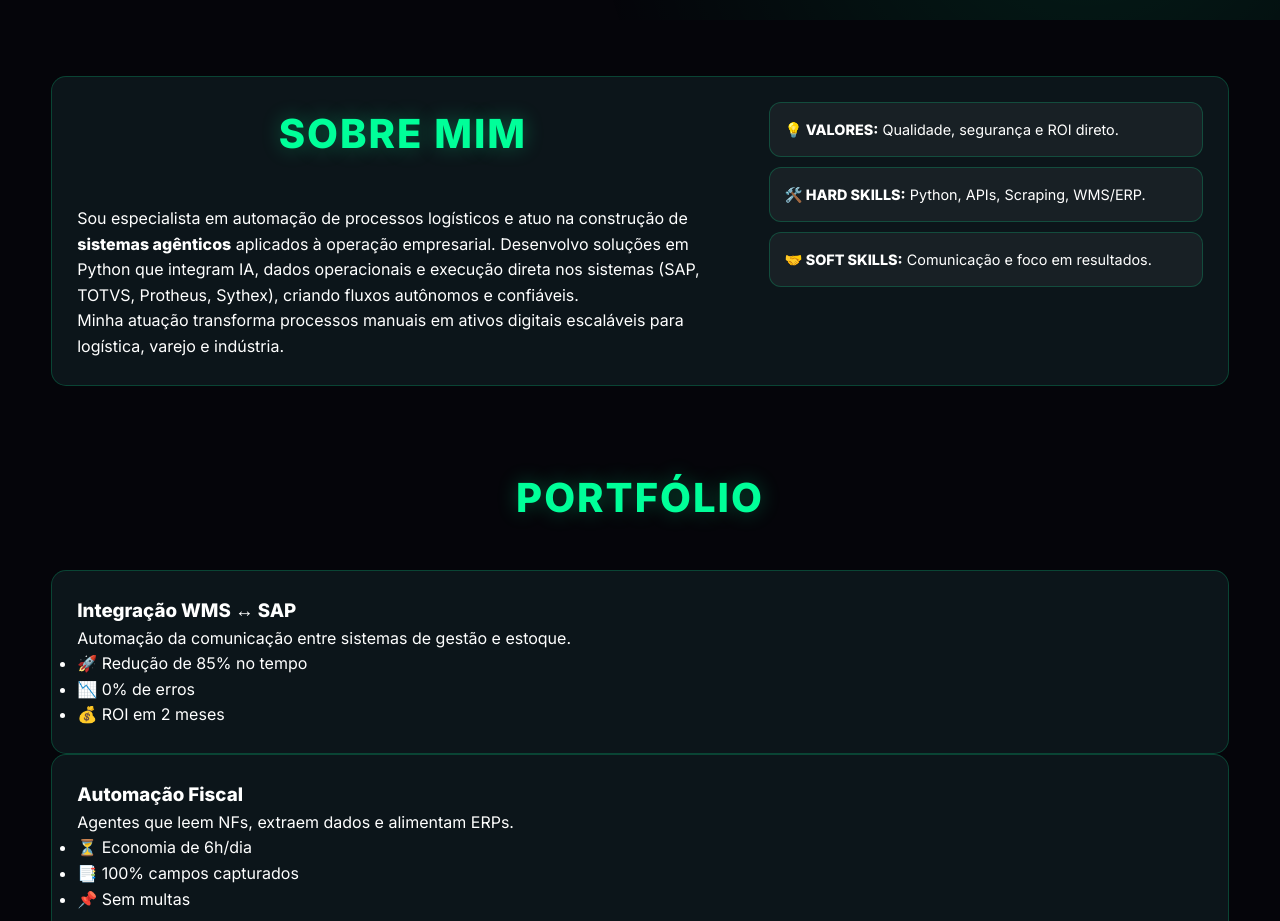
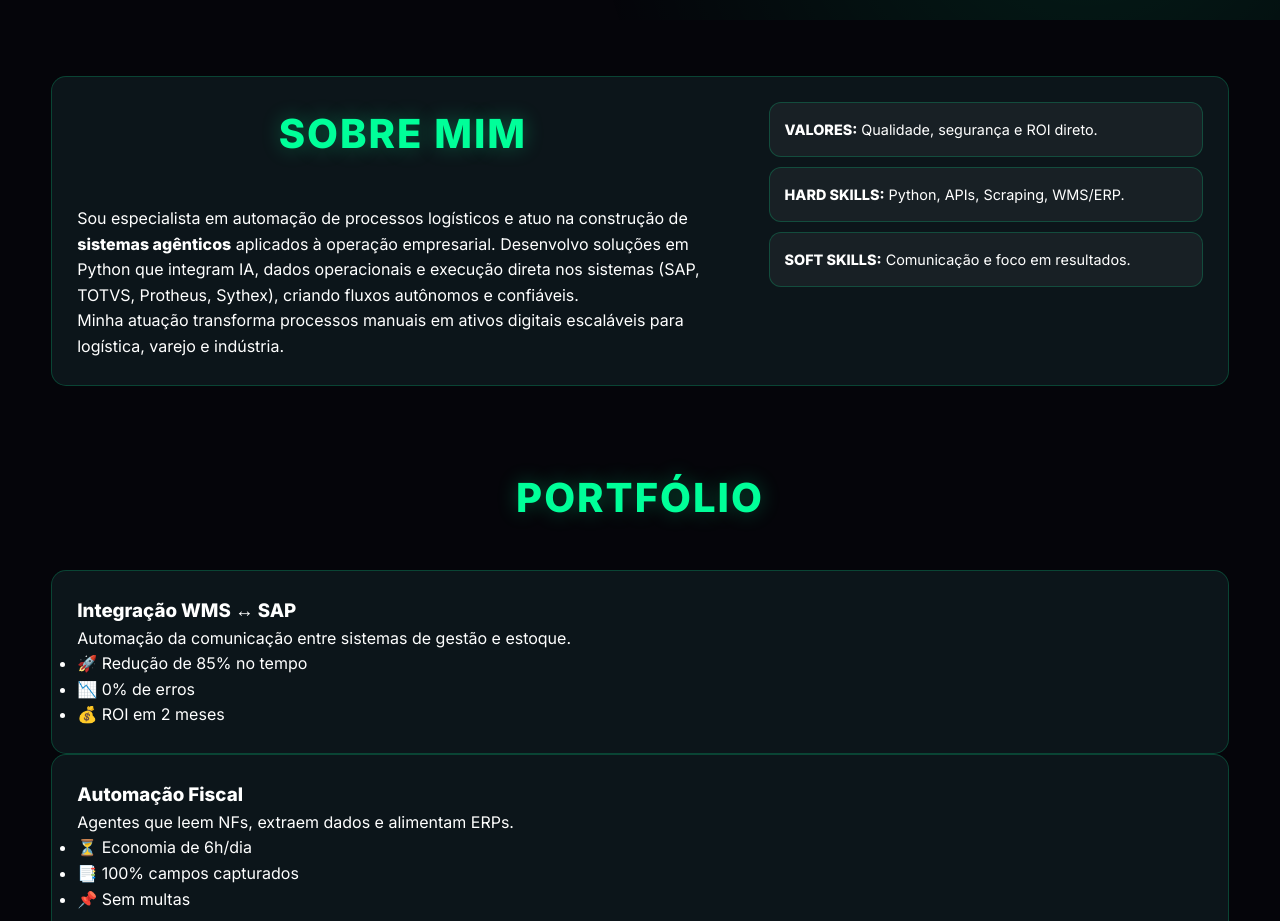
Before and after one commit to sistemaprojeto7-sketch/meu-site, a plain HTML site: page index.html in a window 1280 px wide. Shown: the part 780-1701 px from the top of the page. Drawn offline with Linux system fonts and the light colour scheme.

Commit message:
Update index.html

```diff
--- a/index.html
+++ b/index.html
@@ -113,9 +113,9 @@
                         <p class="about-p">Minha atuação transforma processos manuais em ativos digitais escaláveis para logística, varejo e indústria.</p>
                     </div>
                     <div class="about-pills">
-                        <div class="skill-pill"><strong>💡 VALORES:</strong> Qualidade, segurança e ROI direto.</div>
-                        <div class="skill-pill"><strong>🛠️ HARD SKILLS:</strong> Python, APIs, Scraping, WMS/ERP.</div>
-                        <div class="skill-pill"><strong>🤝 SOFT SKILLS:</strong> Comunicação e foco em resultados.</div>
+                        <div class="skill-pill"><strong>VALORES:</strong> Qualidade, segurança e ROI direto.</div>
+                        <div class="skill-pill"><strong>HARD SKILLS:</strong> Python, APIs, Scraping, WMS/ERP.</div>
+                        <div class="skill-pill"><strong>SOFT SKILLS:</strong> Comunicação e foco em resultados.</div>
                     </div>
                 </div>
             </div>
```
